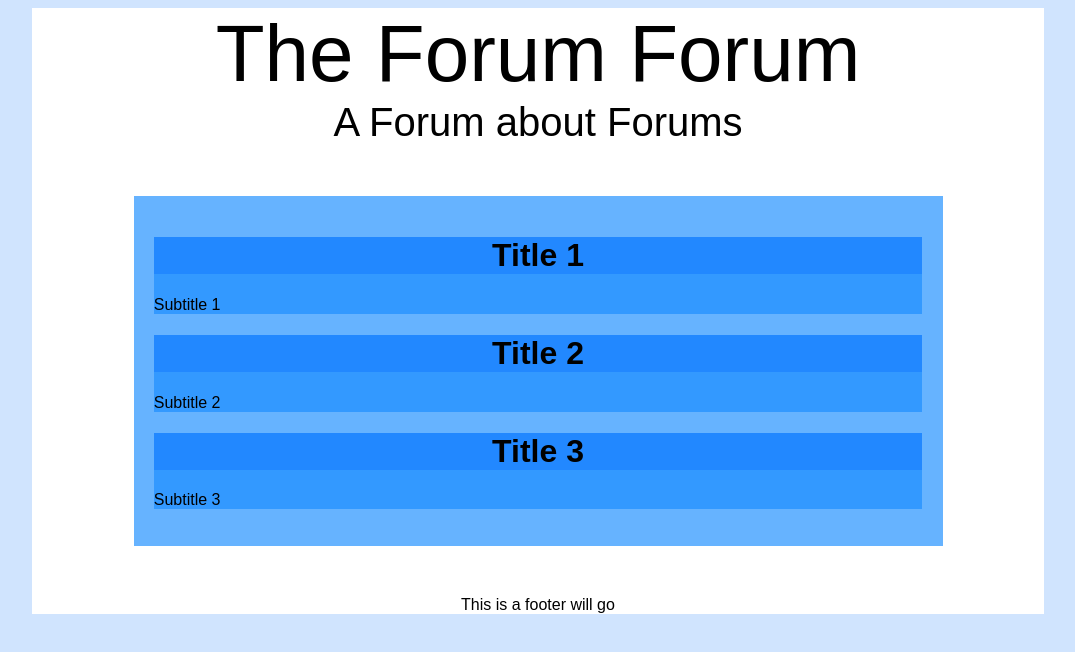
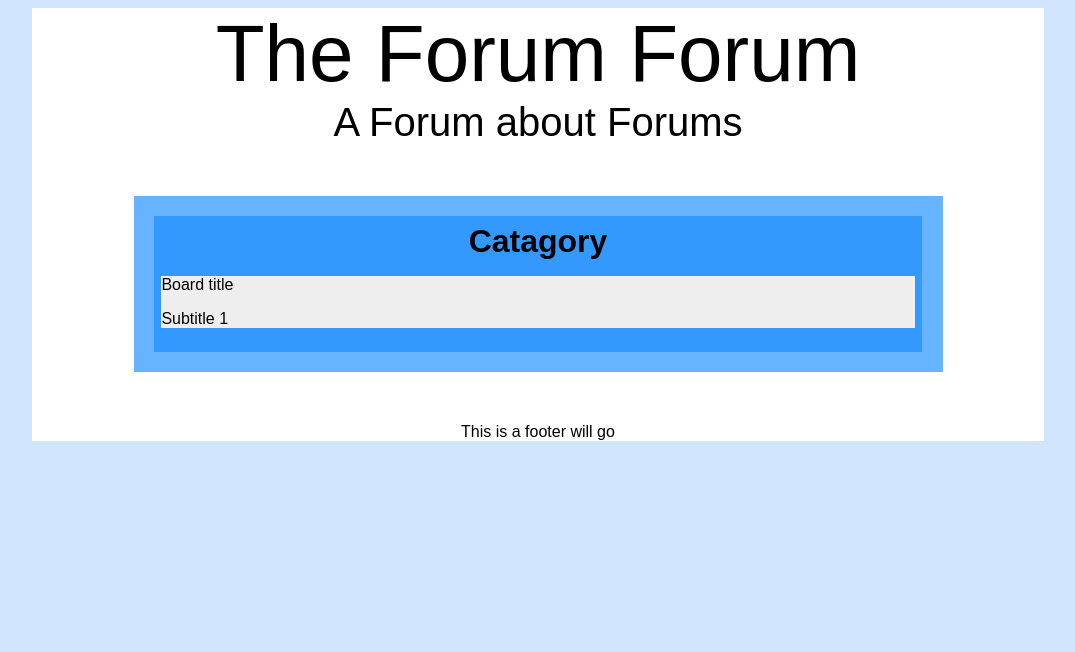
Before and after one commit to am15346/Web-Technologies---Assignment1, a plain HTML site: page index.html in a window 1280 px wide. Shown: the whole page, without its empty margins (102-1177 px from the left). Drawn offline with Linux system fonts and the light colour scheme.

Commit message:
TODO: Make basic Catagory div based off PHPbb boards

```diff
--- a/index.html
+++ b/index.html
@@ -29,29 +29,17 @@
                 <p id="web_subtitle">A Forum about Forums</p>
             </div>
 
+            <!-- basic catagory structure, still under construction-->
             <div id="forum_body" role="main">
                 <div id="CAT_1" class="catagory">
+                    <div class="catagory_name">
+                        <h1>Catagory</h1>
+                    </div>
                     <div class="catagory_header">
-                        <h1>Title 1</h1>
-                    </div>
-                    <div class="catagory_subtitle">
-                        <p>Subtitle 1</p>
-                    </div>
-                </div>
-                <div id="CAT_2" class="catagory">
-                    <div class="catagory_header">
-                        <h1>Title 2</h1>
-                    </div>
-                    <div class="catagory_subtitle">
-                        <p>Subtitle 2</p>
-                    </div>
-                </div>
-                <div id="CAT_3" class="catagory">
-                    <div class="catagory_header">
-                        <h1>Title 3</h1>
-                    </div>
-                    <div class="catagory_subtitle">
-                        <p>Subtitle 3</p>
+                        <p>Board title</p>
+                        <div class="catagory_subtitle">
+                            <p>Subtitle 1</p>
+                        </div>
                     </div>
                 </div>
             </div>
--- a/style/stylesheet.css
+++ b/style/stylesheet.css
@@ -48,15 +48,23 @@ body
 .catagory
 {
     background-color: #3399FF;
+    padding: 1%;
 }
 
 .catagory_header
 {
-    background-color: #2288FF;
+    background-color: #EEEEEE;
+}
+
+.catagory_subtitle
+{
+    background-color: #EEEEEE;
 }
 
 h1
 {
     color: black;
     text-align: center;
+    margin: 0%;
+    padding: 0%;
 }
```
